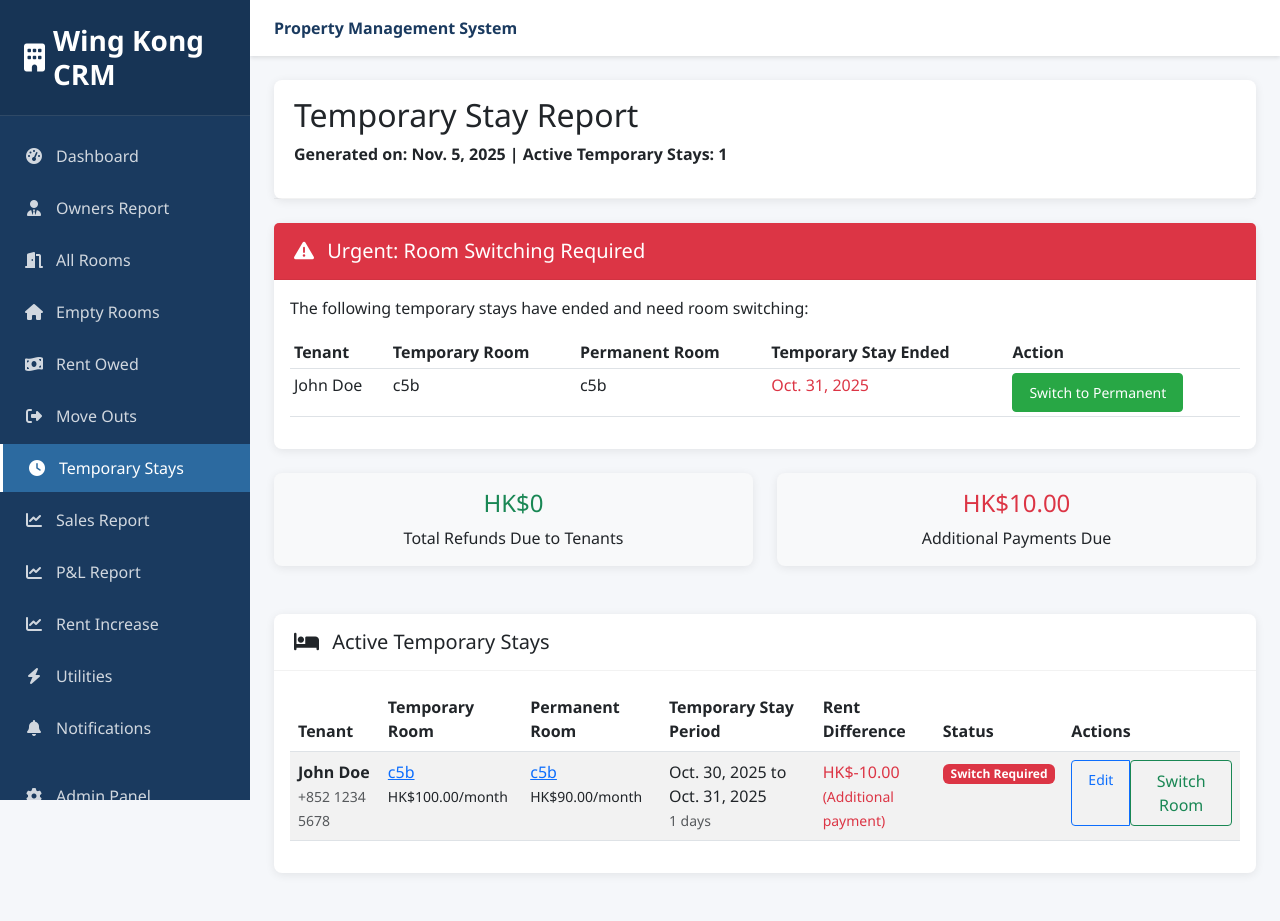
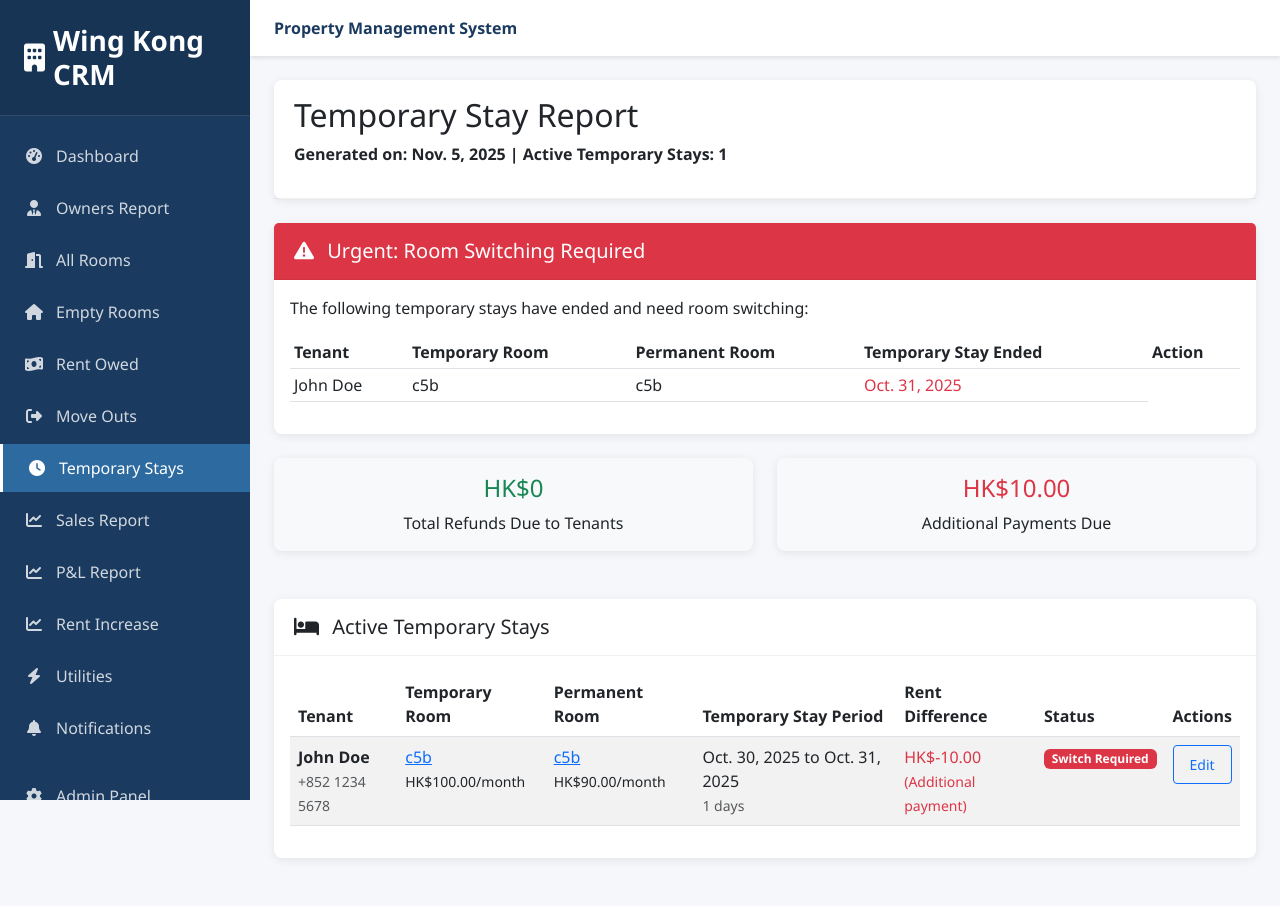
Before and after one commit to ubaidh-01/hotel-booking-management, a Django app: page /reports/temporary-stay/ in a window 1280 px wide. After the commit the page ends 865 px from the top, so only its background shows below. Run offline with Django 4.2, Linux system fonts and the light colour scheme; a user stored in the database is signed in; data comes from the database, SQL or seed files in the repository; parts of the project's set-up code (start-up, migrations or seed data) failed here and were passed over.

Commit message:
minor changes

```diff
--- a/reports/views.py
+++ b/reports/views.py
@@ -315,7 +315,7 @@ def utilities_report(request):
     # Get all utility bills
     utility_bills = UtilityBill.objects.filter(
         is_settled=False
-    ).select_related('property').prefetch_related('property__rooms__booking_set')
+    ).select_related('property_obj').prefetch_related('property_obj__rooms__booking_set')
 
     # Calculate pro-rata amounts for each bill
     bills_with_details = []
@@ -324,7 +324,7 @@ def utilities_report(request):
     for bill in utility_bills:
         # Get active tenants in this property during bill period
         active_bookings = Booking.objects.filter(
-            room__property=bill.property,
+            room__property=bill.property_obj,
             status='active',
             move_in_date__lte=bill.due_date,
             move_out_date__gte=bill.bill_date
--- a/templates/reports/temporary_stay.html
+++ b/templates/reports/temporary_stay.html
@@ -36,12 +36,7 @@
                         <td>{{ contract.temporary_room.room_code }}</td>
                         <td>{{ contract.booking.room.room_code }}</td>
                         <td class="text-danger">{{ contract.temporary_stay_end }}</td>
-                        <td>
-                            <form method="post" action="{% url 'switch_to_permanent' contract.id %}" style="display: inline;">
-                                {% csrf_token %}
-                                <button type="submit" class="btn btn-sm btn-success">Switch to Permanent</button>
-                            </form>
-                        </td>
+
                     </tr>
                     {% endfor %}
                 </tbody>
@@ -142,10 +137,7 @@
                                    class="btn btn-outline-primary" target="_blank">
                                     Edit
                                 </a>
-                                <form method="post" action="{% url 'contracts:switch_to_permanent' contract.id %}" style="display: inline;">
-                                    {% csrf_token %}
-                                    <button type="submit" class="btn btn-outline-success">Switch Room</button>
-                                </form>
+
                             </div>
                         </td>
                     </tr>
```
Also changed, not shown: requirements.txt (added, +63 -0 lines), 1 other file.
